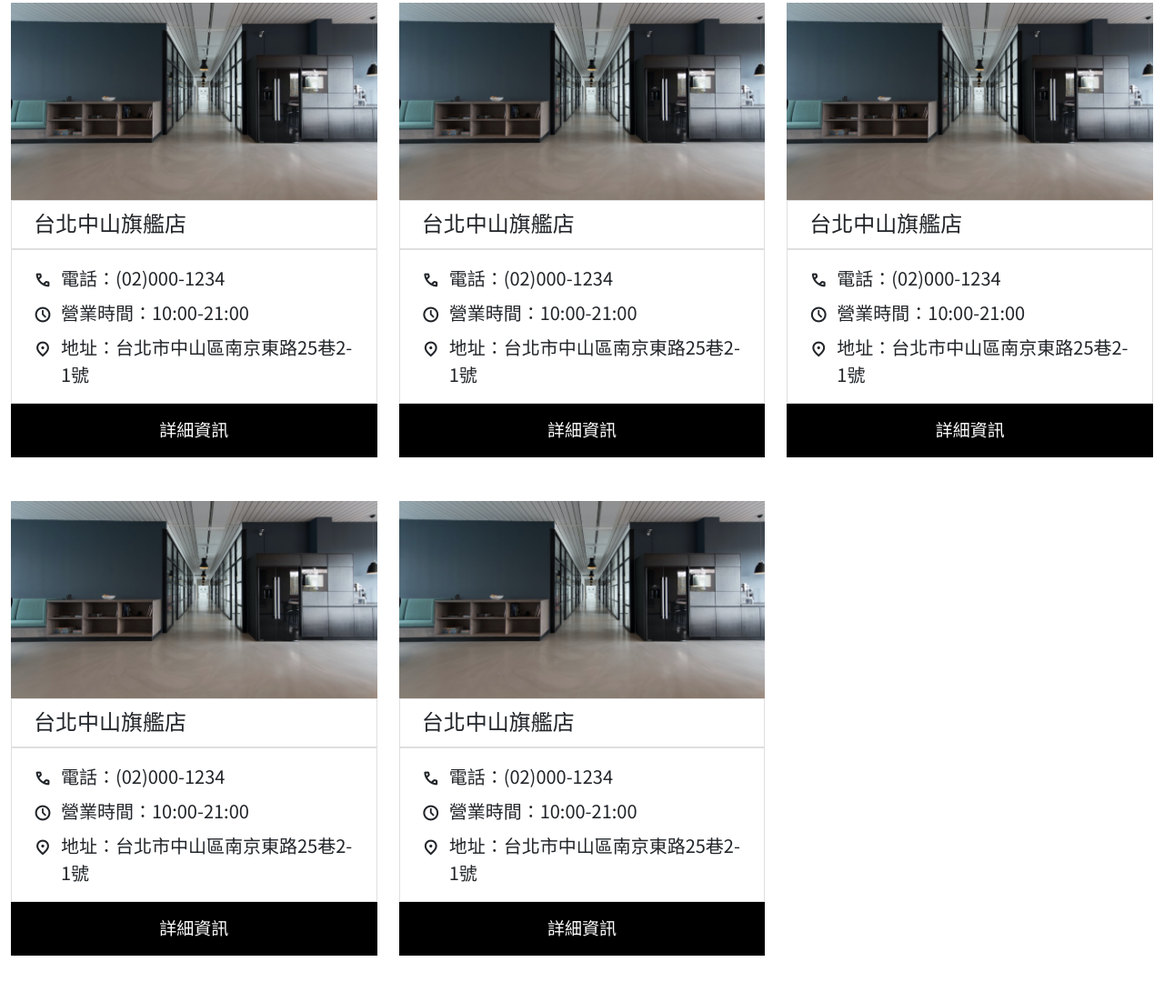
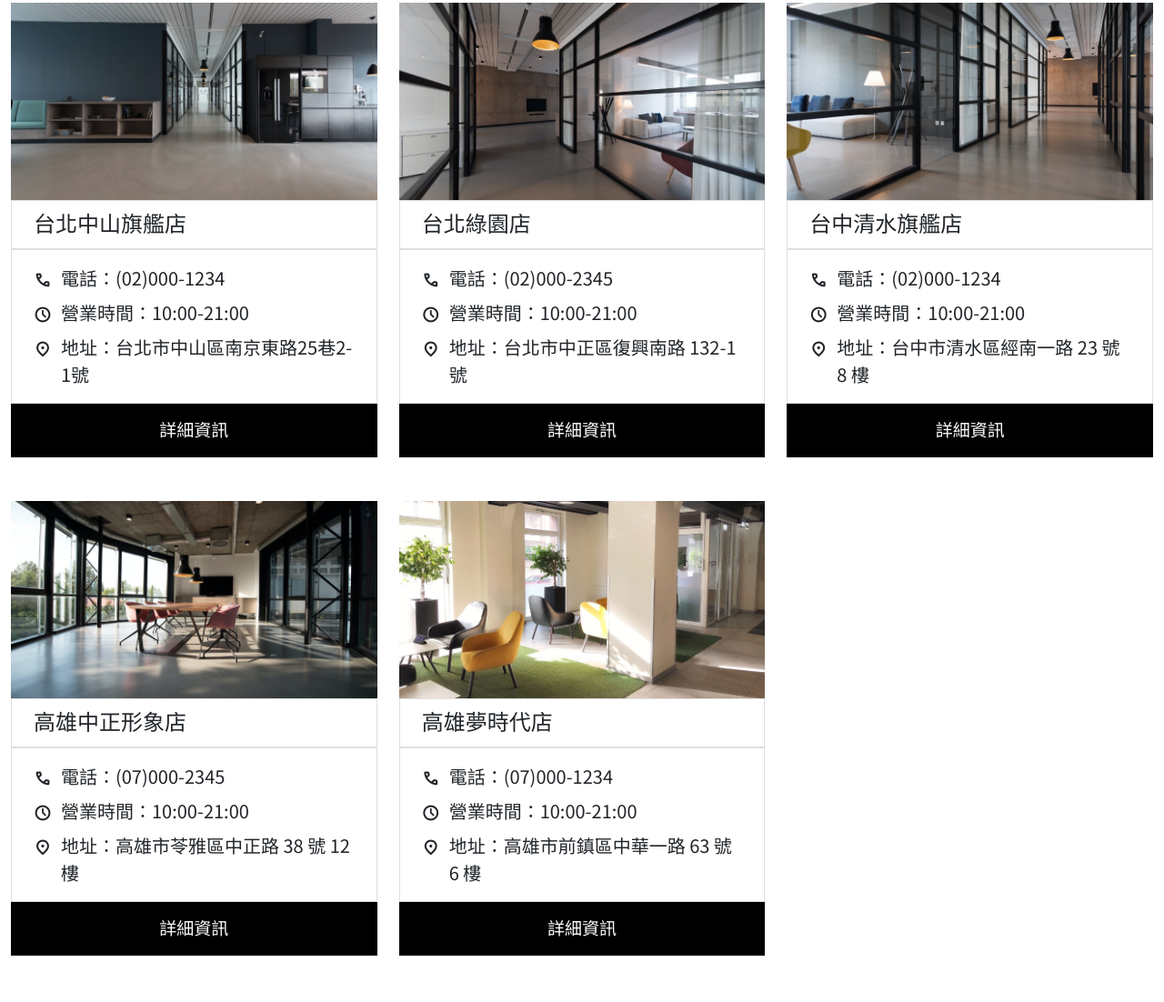
Before and after one commit to amy6072698/glasses-site-layout, a website built with Vite: page pages/store.html in a window 1280 px wide. Shown: the part 273-1375 px from the top of the page at 91% size. Built offline with nearby package versions, Linux system fonts and the light colour scheme; a web font is replaced by a local one.

Commit message:
更新store及storepage-1頁面

```diff
--- a/assets/scss/pages/_store.scss
+++ b/assets/scss/pages/_store.scss
@@ -32,11 +32,16 @@
   }
 }
 
-.map-image{
-  width: 100%;
-  .image{
-    width: 746px;
-    height: 414px;
-    background: url(/assets/images/storepage-1-map.png) no-repeat center/cover;
+
+.storepage-card{
+  margin-bottom: 0;
+}
+
+
+.storepage-map{
+  height: 100%;
+  img{
+    display: block;
+    height: 100%;
   }
 }
--- a/pages/store.html
+++ b/pages/store.html
@@ -58,9 +58,38 @@
         </li>
         <li class="col-4">
           <div class="store-card">
-            <img src="/assets/images/store-1.png" alt="">
+            <img src="/assets/images/store-2.png" alt="">
             <div class="text">
-              <h3 class="title bd">台北中山旗艦店</h3>
+              <h3 class="title bd">台北綠園店</h3>
+              <ul class="info bd">
+                <li class="d-flex mb-2">
+                  <div class="icon">
+                    <span class="material-symbols-outlined">call</span>
+                  </div>
+                  <p>電話：(02)000-2345</p>
+                </li>
+                <li class="d-flex mb-2">
+                  <div class="icon">
+                    <span class="material-symbols-outlined">schedule</span>
+                  </div>
+                  <p>營業時間：10:00-21:00</p>
+                </li>
+                <li class="d-flex">
+                  <div class="icon">
+                    <span class="material-symbols-outlined">location_on</span>
+                  </div>
+                  <p>地址：台北市中正區復興南路 132-1 號</p>
+                </li>
+              </ul>
+              <a class="btn btn-dark" href="#">詳細資訊</a>
+            </div>
+          </div>
+        </li>
+        <li class="col-4">
+          <div class="store-card">
+            <img src="/assets/images/store-3.png" alt="">
+            <div class="text">
+              <h3 class="title bd">台中清水旗艦店</h3>
               <ul class="info bd">
                 <li class="d-flex mb-2">
                   <div class="icon">
@@ -78,24 +107,26 @@
                   <div class="icon">
                     <span class="material-symbols-outlined">location_on</span>
                   </div>
-                  <p>地址：台北市中山區南京東路25巷2-1號</p>
+                  <p>地址：台中市清水區經南一路 23 號 8 樓</p>
                 </li>
               </ul>
               <a class="btn btn-dark" href="#">詳細資訊</a>
             </div>
           </div>
         </li>
+      </ul>
+      <ul class="row">
         <li class="col-4">
           <div class="store-card">
-            <img src="/assets/images/store-1.png" alt="">
+            <img src="/assets/images/store-4.png" alt="">
             <div class="text">
-              <h3 class="title bd">台北中山旗艦店</h3>
+              <h3 class="title bd">高雄中正形象店</h3>
               <ul class="info bd">
                 <li class="d-flex mb-2">
                   <div class="icon">
                     <span class="material-symbols-outlined">call</span>
                   </div>
-                  <p>電話：(02)000-1234</p>
+                  <p>電話：(07)000-2345</p>
                 </li>
                 <li class="d-flex mb-2">
                   <div class="icon">
@@ -107,26 +138,24 @@
                   <div class="icon">
                     <span class="material-symbols-outlined">location_on</span>
                   </div>
-                  <p>地址：台北市中山區南京東路25巷2-1號</p>
+                  <p>地址：高雄市苓雅區中正路 38 號 12 樓</p>
                 </li>
               </ul>
               <a class="btn btn-dark" href="#">詳細資訊</a>
             </div>
           </div>
         </li>
-      </ul>
-      <ul class="row">
         <li class="col-4">
           <div class="store-card">
-            <img src="/assets/images/store-1.png" alt="">
+            <img src="/assets/images/store-5.png" alt="">
             <div class="text">
-              <h3 class="title bd">台北中山旗艦店</h3>
+              <h3 class="title bd">高雄夢時代店</h3>
               <ul class="info bd">
                 <li class="d-flex mb-2">
                   <div class="icon">
                     <span class="material-symbols-outlined">call</span>
                   </div>
-                  <p>電話：(02)000-1234</p>
+                  <p>電話：(07)000-1234</p>
                 </li>
                 <li class="d-flex mb-2">
                   <div class="icon">
@@ -138,36 +167,7 @@
                   <div class="icon">
                     <span class="material-symbols-outlined">location_on</span>
                   </div>
-                  <p>地址：台北市中山區南京東路25巷2-1號</p>
-                </li>
-              </ul>
-              <a class="btn btn-dark" href="#">詳細資訊</a>
-            </div>
-          </div>
-        </li>
-        <li class="col-4">
-          <div class="store-card">
-            <img src="/assets/images/store-1.png" alt="">
-            <div class="text">
-              <h3 class="title bd">台北中山旗艦店</h3>
-              <ul class="info bd">
-                <li class="d-flex mb-2">
-                  <div class="icon">
-                    <span class="material-symbols-outlined">call</span>
-                  </div>
-                  <p>電話：(02)000-1234</p>
-                </li>
-                <li class="d-flex mb-2">
-                  <div class="icon">
-                    <span class="material-symbols-outlined">schedule</span>
-                  </div>
-                  <p>營業時間：10:00-21:00</p>
-                </li>
-                <li class="d-flex">
-                  <div class="icon">
-                    <span class="material-symbols-outlined">location_on</span>
-                  </div>
-                  <p>地址：台北市中山區南京東路25巷2-1號</p>
+                  <p>地址：高雄市前鎮區中華一路 63 號 6 樓</p>
                 </li>
               </ul>
               <a class="btn btn-dark" href="#">詳細資訊</a>
```
Also changed, not shown: pages/storepage-1.html (+9 -9 lines).
